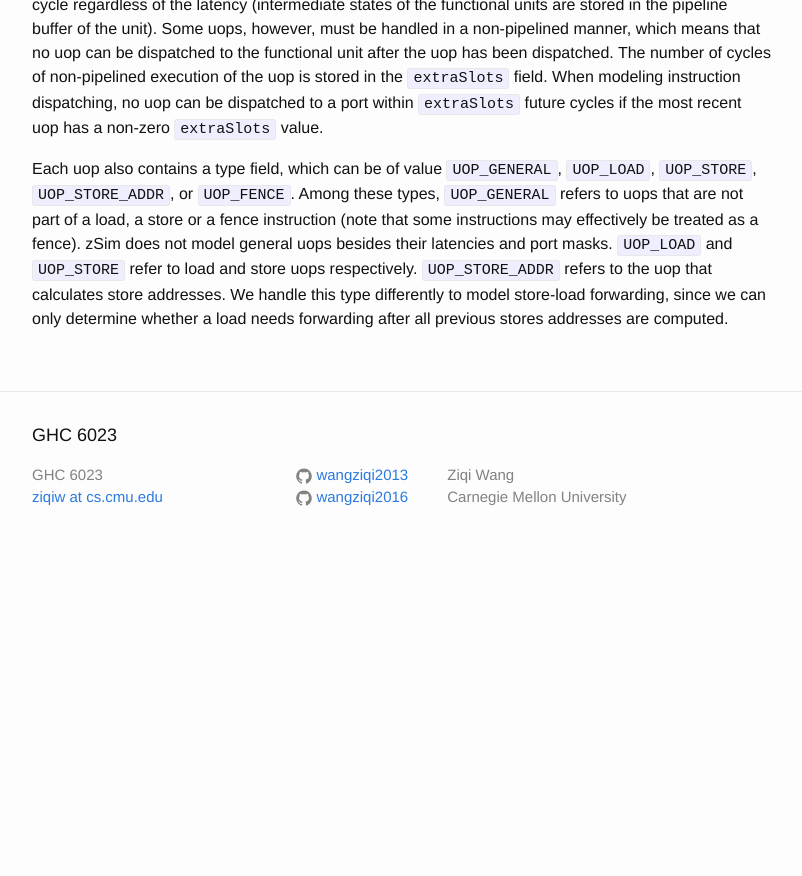
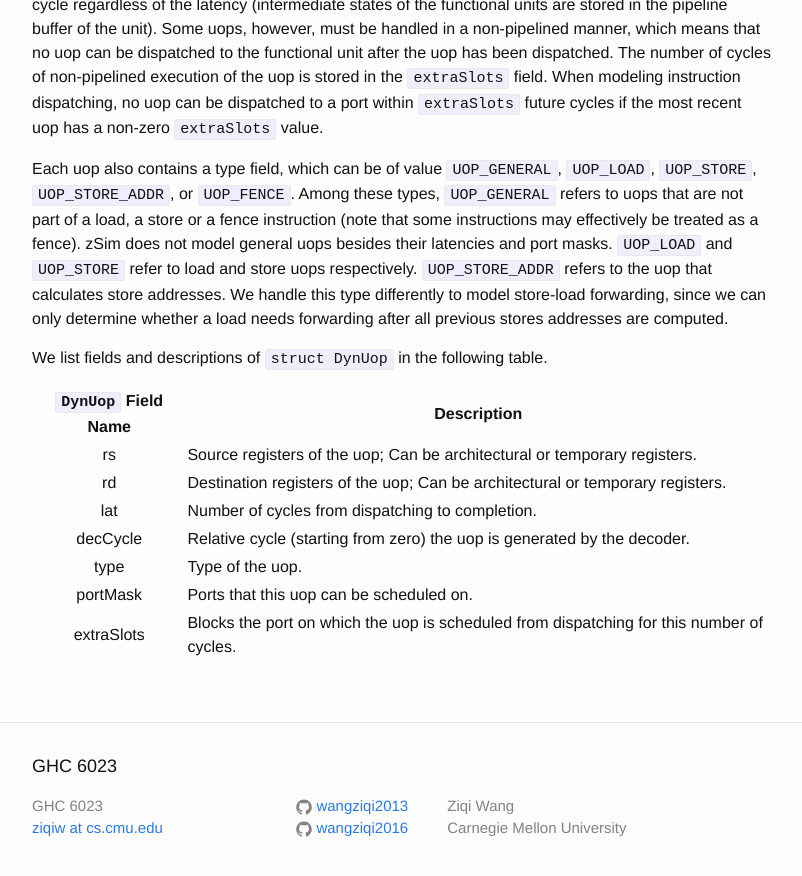
Before and after one commit to wangziqi2013/wangziqi2013.github.io, a Jekyll site: the page built from _posts/2019-12-31-zsim-microarch.markdown, in a window 1280 px wide and 900 px high, scrolled down 6099 px. Shown: the top 876 px of the window, without its empty margins (238-1040 px from the left). Built offline with Jekyll 4.4.1, drawn with Linux system fonts in a browser that asks for light colours; before the commit the page ends 6668 px from its top, so only the background shows below that.

Commit message:
Adding table

```diff
--- a/_posts/2019-12-31-zsim-microarch.markdown
+++ b/_posts/2019-12-31-zsim-microarch.markdown
@@ -217,3 +217,15 @@ Each uop also contains a type field, which can be of value `UOP_GENERAL`, `UOP_L
 latencies and port masks. `UOP_LOAD` and `UOP_STORE` refer to load and store uops respectively. `UOP_STORE_ADDR` refers
 to the uop that calculates store addresses. We handle this type differently to model store-load forwarding, since we
 can only determine whether a load needs forwarding after all previous stores addresses are computed.
+
+We list fields and descriptions of `struct DynUop` in the following table.
+
+| `DynUop` Field Name | Description |
+|:--------------:|------------------|
+| rs | Source registers of the uop; Can be architectural or temporary registers. |
+| rd | Destination registers of the uop; Can be architectural or temporary registers.  |
+| lat | Number of cycles from dispatching to completion. |
+| decCycle | Relative cycle (starting from zero) the uop is generated by the decoder. |
+| type | Type of the uop. |
+| portMask | Ports that this uop can be scheduled on. |
+| extraSlots | Blocks the port on which the uop is scheduled from dispatching for this number of cycles. |
```
